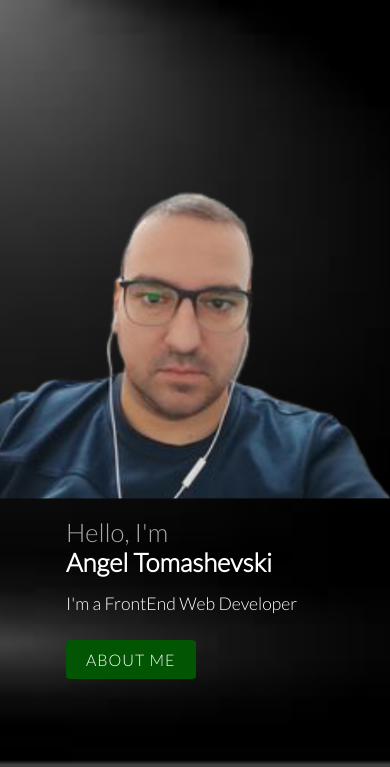
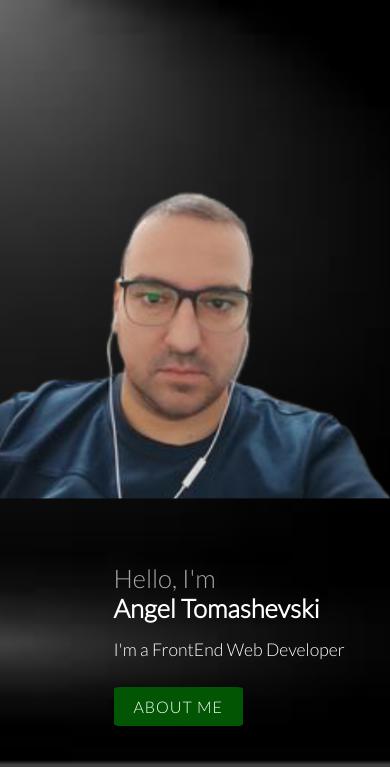
Before and after one commit to AngelTomashevski/portfolio, a website: page index.html in a window 390 px wide. Shown: the part 77-844 px from the top of the page. Drawn offline with Linux system fonts and the light colour scheme.

Commit message:
Banner responsive

```diff
--- a/index.html
+++ b/index.html
@@ -16,7 +16,7 @@
       crossorigin="anonymous"
     ></script>
     <script src="https://code.iconify.design/iconify-icon/1.0.1/iconify-icon.min.js"></script>
-    <title>My Portfolio</title>
+    <title>Portfolio Angel Tomashevski</title>
   </head>
   <body>
     <header>
--- a/style.css
+++ b/style.css
@@ -77,7 +77,7 @@ header.sticky ul li a {
   align-items: center;
   background: url(./assets/My\ project-1.png);
   background-size: cover;
-  background-position: right center;
+  background-position: center right;
   padding: 2rem;
 }
 
@@ -332,10 +332,6 @@ img {
 /* RESPONSIVE WEB PAGE */
 
 @media (max-width: 991px) {
-  section {
-    padding: 30px;
-  }
-
   .heading {
     margin-bottom: 15px;
   }
@@ -411,7 +407,8 @@ img {
   }
 
   .banner {
-    padding: 150px 50px 100px;
+    padding: 150px 50px;
+    position: relative;
   }
 
   .banner h2 {
@@ -422,12 +419,13 @@ img {
     font-size: 1.1rem;
   }
   .text-box {
-    position: relative;
-    top: 220px;
+    position: absolute;
+    bottom: 3%;
+    left: 25%;
   }
 
   .btn {
-    margin-top: 10px;
+    margin-top: 0.7rem;
     font-size: 1rem;
     padding: 10px 20px;
   }
@@ -441,10 +439,15 @@ img {
     padding: 20px;
   }
 
+  .contentBox p {
+    line-height: 1.3;
+  }
+
   .contentBox h2,
   .contentBox h3 {
     font-size: 1.11rem;
     font-weight: 300;
+    line-height: 1.5;
   }
 
   .content .w-50 img {
```
